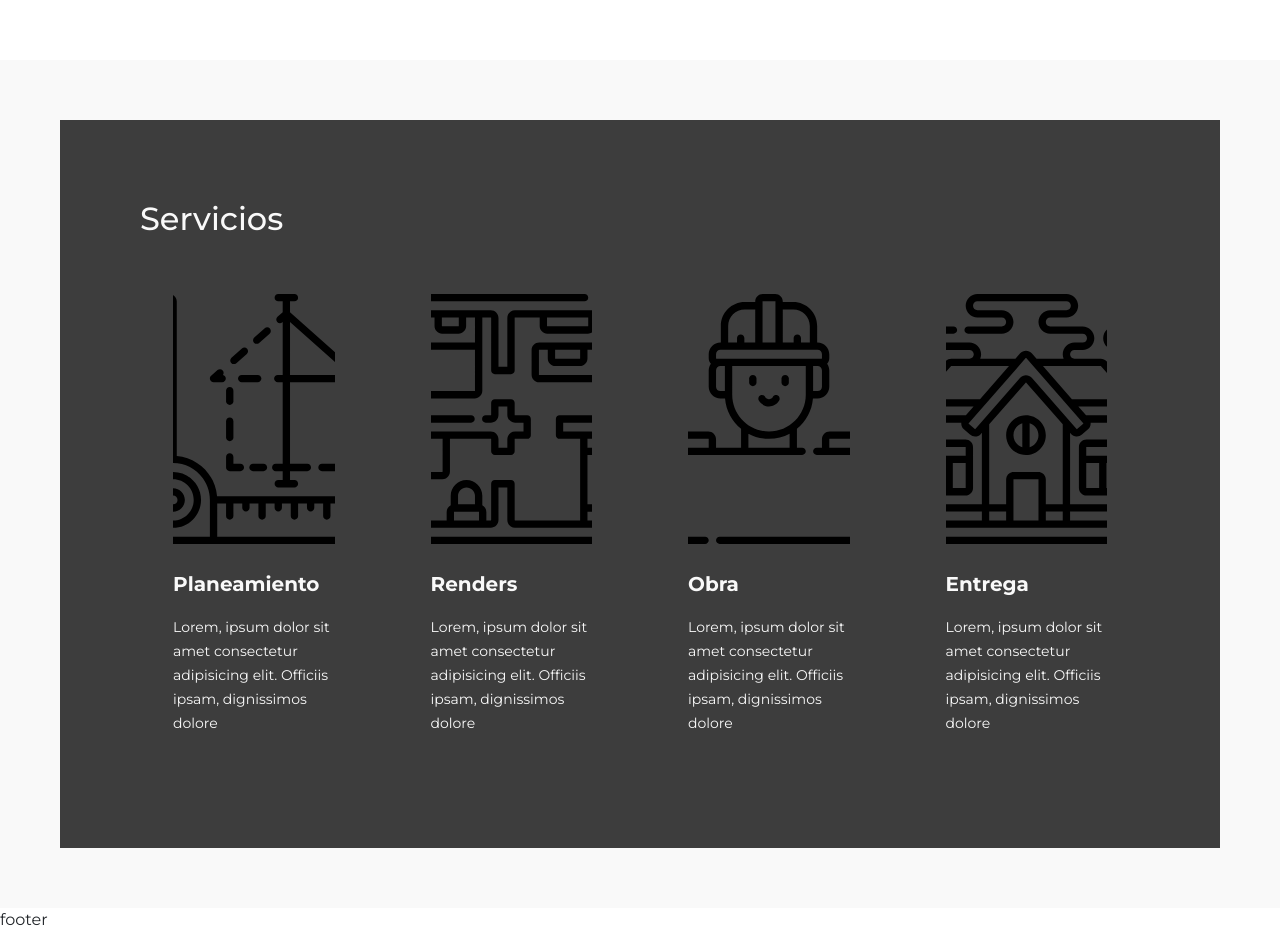
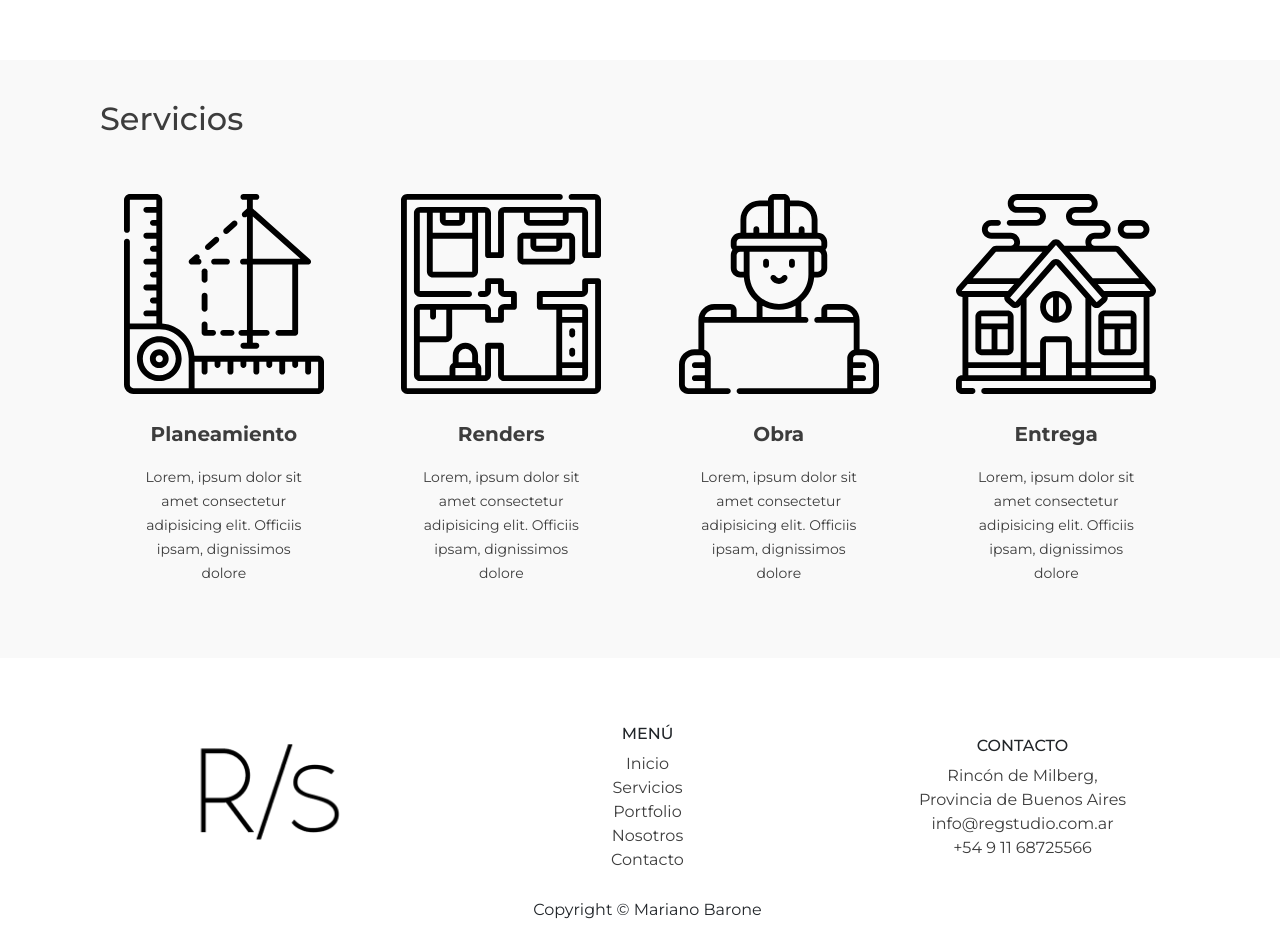
Before and after one commit to marianbarone/ReGstudio, a website: page Pages/Servicios.html in a window 1280 px wide. Shown: the part 540-1488 px from the top of the page. Drawn offline with nearby package versions, Linux system fonts and the light colour scheme.

Commit message:
arreglitos

```diff
--- a/Pages/Servicios.html
+++ b/Pages/Servicios.html
@@ -56,10 +56,9 @@
     <section class="bg-image2 container-fluid">
     </section>
 
-    <section class="serviciosContainerx2">
-        <div class="serviciosContainer">
-            <h2>Servicios</h2>
-            <div class="card-deck">
+    <section class="serviciosContainer">
+        <h2>Servicios</h2>
+        <div class="card-deck">
             <div class="card">
                 <img class="card-img-top" src="../Assets/measure (1).svg" alt="Planeamiento">
                 <div class="card-body">
@@ -88,13 +87,41 @@
                 <p class="card-text">Lorem, ipsum dolor sit amet consectetur adipisicing elit. Officiis ipsam, dignissimos dolore</p>
                 </div>
             </div>
+        </div>
+    </section>
+
+    <section id="footer">
+        <div class="container-fluid">
+          <div class="container">
+            <div class="row justify-content-evenly">
+              <div class="col-lg-4 col-sm-12 align-self-center">
+                <img src="../Assets/Reg Logo.png" alt="ReG Logo">
+              </div>
+              <div class="col-lg-4 col-sm-6 align-self-center text-center">
+                <h6>MENÚ</h6>
+                <a href="">Inicio</a> </br>
+                <a href="">Servicios</a> </br>
+                <a href="">Portfolio</a> </br>
+                <a href="">Nosotros</a> </br>
+                <a href="">Contacto</a> </br>
+              </div>
+              <div class="col-lg-4 col-sm-6 align-self-center text-center">
+                <h6>CONTACTO</h6>
+                <a>Rincón de Milberg,</a> </br>
+                <a>Provincia de Buenos Aires</a> </br>
+                <a href="mailto:info@regstudio.com.ar">info@regstudio.com.ar</a> </br>
+                <a href="">+54 9 11 68725566</a> </br>
+              </div>
+            </div>
+          </div>
+        </div>
+        <div class="container-fluid">
+          <div class="row">
+            <div class="col-12 d-flex justify-content-center">
+                  <p>Copyright © Mariano Barone</p>
             </div>
         </div>
     </section>
-
-    <footer>
-        <p>footer</p>
-    </footer>
 
     <script src="js/wow.min.js"></script>
     <script>
--- a/Scss/style.scss
+++ b/Scss/style.scss
@@ -27,7 +27,6 @@ section {
     background-size:cover;
     height: 600px;
     background-position-y: -200px;
-    background-position-x: -40px;
 }
 
 body {
@@ -202,8 +201,6 @@ img {
     flex-direction: column;
     align-items: left;
     opacity: 0;
-    padding-left: 15px !important;
-    padding-right: 15px !important;
 }
 
 .image__overlay:hover {
@@ -243,18 +240,18 @@ img {
     margin-top: 20px;
 }
 
-.serviciosContainerx2 {
-    background-color: $blanco;
-    padding: 60px;
-}
 
 .serviciosContainer {
-    background-color: $principal;
-    padding: 80px;
+    background-color: $blanco;
+    padding-left: 100px;
+    padding-right: 100px;
+    padding-top: 40px;
+    padding-bottom: 40px;
+    margin-bottom: 40px;
 }
 
 .serviciosContainer h2 {
-    color: $blanco;
+    color: $principal;
 }
 
 .card-deck .card {
@@ -262,7 +259,7 @@ img {
     margin: 16px;
     border-radius: 0;
     border: 0;
-    background-color: #3D3D3D;
+    background-color: $blanco;
 }
 
 .card-deck .card:hover {
@@ -281,25 +278,28 @@ img {
 .card-deck .card .card-img-top{
     margin-bottom: 24px;
     border-radius: 0px;
-    height: 250px;
-    background-size:cover;
-    width:auto;
+    height: 200px;
+    width: 200px;
+    background-size:contain;
+    align-self: center;
 }
 
 .card-deck .card .card-title {
-    color: $blanco;
+    color: $principal;
     font-size: 20px;
     line-height: 1.6;
     font-weight: 700;
     margin-bottom: 16px;
+    text-align: center;
 }
 
 .card-deck .card .card-text {
-    color: $blanco;
+    color: $principal;
     font-size: 14px;
     line-height: 1.71;
     font-weight: 400;
     margin-bottom: 16px;
+    text-align: center;
 }
 
 .card-deck .card:hover .card-text {
@@ -309,7 +309,9 @@ img {
 #why-choose-us {
 
     h2 {
+        margin-top:40px;
         margin-bottom:40px;
+        margin-left: 70px;
         text-align:left;
         font-size:45px;
     }
@@ -381,15 +383,24 @@ img {
 
 .client {
     margin-top: 20px;
+    margin-bottom: 40px;
 }
 
 .client .thumbnail:hover {
     background: rgba(0, 0, 0, 0.55);
+    -webkit-transform: scale(1.1);
 }
 
 .client {
-    img {
+    .thumbnail {
         height: 100px;
+        width: 200px;
+        background-size: contain;
+
+        img {
+           width: 100%;
+           max-height: 100%;
+        }
     }
 }
 
@@ -413,6 +424,7 @@ img {
         size: 200px;
     }
 }
+
 
 @media only screen and (max-width: 768px) {
 
```
Also changed, not shown: Pages/Nosotros.html (+40 -9 lines), index.html (+8 -9 lines), Assets/milagros.jpeg (added), Assets/oh_logo_01.png (added), Assets/oh_logo_02.png (added), Assets/oh_logo_03.png (added), Assets/oh_logo_04.png (added), Assets/oh_logo_05.png (added), Assets/oh_logo_06.png (added), Assets/socio1.png (deleted), Assets/tomas.jpeg (added), Css/Estilos.css.
